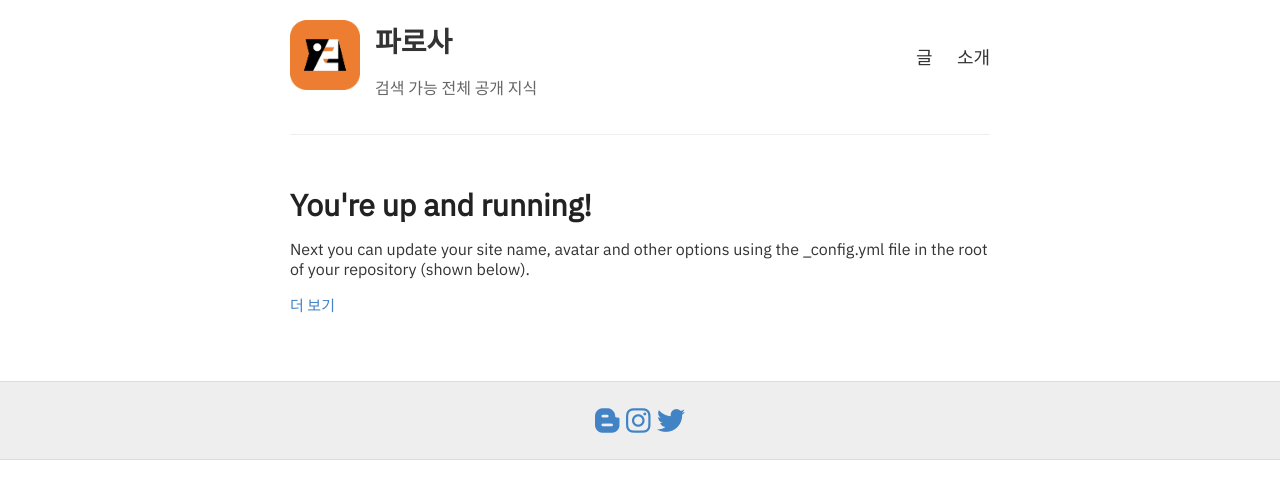
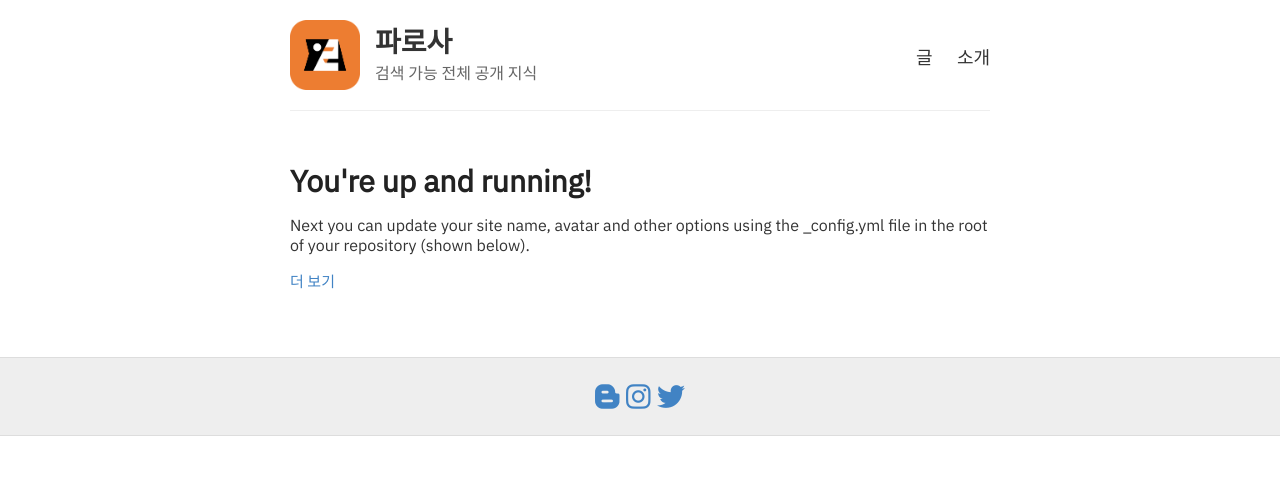
Before and after one commit to parosaone/blog, a Jekyll site: the page built from index.html, in a window 1280 px wide. Shown: the top 499 px of the page. Built offline with Jekyll 4.4.1, drawn with Linux system fonts in a browser that asks for light colours; nearby versions of some CDN libraries.

Commit message:
Change Site-Description Tag

```diff
--- a/_layouts/default.html
+++ b/_layouts/default.html
@@ -32,7 +32,7 @@
 
         <div class="site-info">
           <h1 class="site-name"><a href="{{ site.baseurl }}/">{{ site.name }}</a></h1>
-          <p class="site-description">{{ site.description }}</p>
+          <div class="site-description">{{ site.description }}</div>
         </div>
 
         <nav>
```
